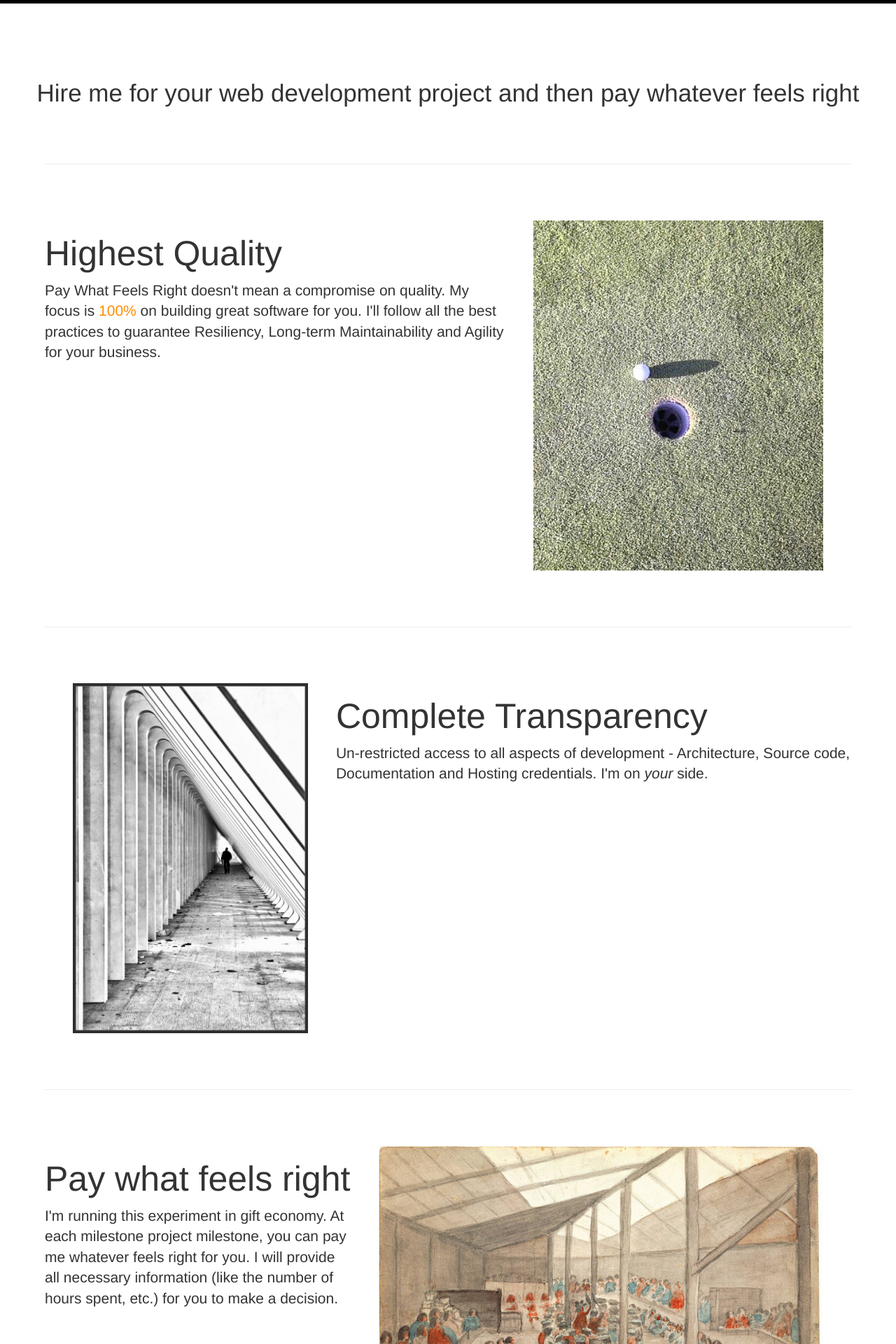
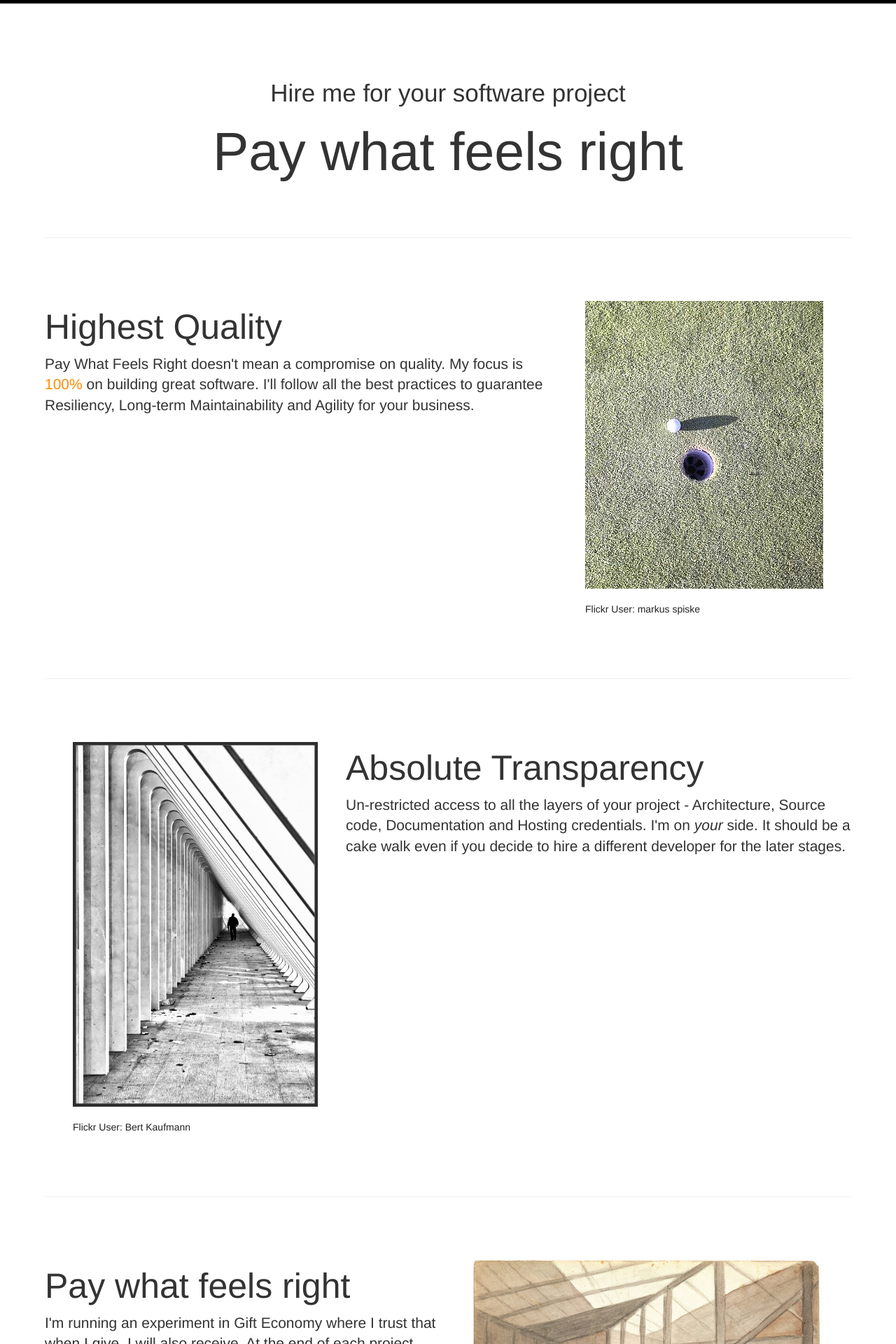
Before and after one commit to manuganji/manuganji.github.io, a Jekyll site: the page built from index.html, in a window 1280 px wide. Shown: the top 1920 px of the page at 70% size. Built offline with Jekyll 4.4.1, drawn with Linux system fonts in a browser that asks for light colours; nearby versions of some CDN libraries; a script that is not in the unit is left out; comment, search, counter and statistics services are not loaded; some of the changed text lies outside the part shown.

Commit message:
adding captions to images and share buttons

```diff
--- a/_includes/head.html
+++ b/_includes/head.html
@@ -1,5 +1,14 @@
 <meta charset="utf-8">
-<title>{% if page.title %}{{ page.title }} &#8211; {% endif %}{{ site.title }}</title>
+<title>
+    {% if page.title %}
+        {% if page.title == "Home" %}
+        Hire me for your software project! Pay what feels right
+        {% else %}
+        {{ page.title }}
+
+        {% endif %} &#8211;
+    {% endif %} {{ site.title }}
+</title>
 <meta name="description" content="{% if page.description %}{{ page.description }}{% else %}{{ site.description }}{% endif %}">
 {% if page.tags %}<meta name="keywords" content="{{ page.tags | join: ', ' }}">{% endif %}
 
--- a/_layouts/post.html
+++ b/_layouts/post.html
@@ -41,10 +41,8 @@
             <a href="https://twitter.com/intent/tweet?text={{ site.url }}{{ page.url }}" title="Share on Twitter" itemprop="Twitter"><i class="icon-twitter-sign"></i> Tweet</a></span>
         <span class="social-share-googleplus">
             <a href="https://plus.google.com/share?url={{ site.url }}{{ page.url }}" title="Share on Google Plus" itemprop="GooglePlus"><i class="icon-google-plus-sign"></i> +1</a></span>
-        <!--
-        <div class="kudos" data-amount="0" data-url="{{ site.domain_name }}{{ page.url }}"></div>
-        -->
-            <!-- /.social-share -->{% endif %}
+            <!-- /.social-share -->
+        {% endif %}
       </footer>
       <div class="entry-content" itemprop="description">
         {{ content }}
--- a/index.html
+++ b/index.html
@@ -116,17 +116,16 @@ overflow-y: hidden;
 
 }
 
-img.featurette-image {
+figure.featurette-image {
 box-sizing: border-box;
 color: #333;
 display: block;
 floatrightfont-family: "Helvetica Neue",Helvetica,Arial,sans-serif;
 font-size: 14px;
-height: 500px;
 line-height: 20px;
 margin-left: 40px;
 margin-right: 40px;
-max-width: 1140px;
+max-width: 500px;
 vertical-align: middle;
 }
 
@@ -172,14 +171,24 @@ float: right !important;
 }
 </style>
 
+<div style="width:2%;float:right;position:fixed;top:5%;right:1%">
+<span class="social-share-facebook">
+    <a href="https://www.facebook.com/sharer/sharer.php?u={{ site.url }}{{ page.url }}" title="Share on Facebook" itemprop="Facebook"><i class="icon-facebook-sign"></i></a></span>
+<span class="social-share-twitter">
+    <a href="https://twitter.com/intent/tweet?text={{ site.url }}{{ page.url }}" title="Share on Twitter" itemprop="Twitter"><i class="icon-twitter-sign"></i></a></span>
+<span class="social-share-googleplus">
+    <a href="https://plus.google.com/share?url={{ site.url }}{{ page.url }}" title="Share on Google Plus" itemprop="GooglePlus"><i class="icon-google-plus-sign"></i></a></span>
+</div>
+<!-- /.social-share -->
 
 <div>
     <!-- Full Width Image Header -->
     <header class="header-image">
         <div class="headline">
+
             <div class="container">
-                <h4>Hire me for your web development project and then pay whatever feels right</h4>
-                <!-- <h2>And then pay whatever feels right to you</h2> -->
+                <h4>Hire me for your software project</h4>
+                <h2>Pay what feels right</h2>
             </div>
         </div>
     </header>
@@ -191,35 +200,47 @@ float: right !important;
 
         <!-- First Featurette -->
         <div class="featurette">
-            <img style="" class="featurette-image img-circle img-responsive pull-right" src="/images/golf_hole.jpg">
+            <figure class="featurette-image img-circle img-responsive pull-right">
+                <img src="/images/golf_hole.jpg">
+                <figcaption><a href="https://www.flickr.com/photos/markusspiske/">Flickr User: markus spiske</a></figcaption>
+            </figure>
             <h2 class="featurette-heading">Highest Quality
             </h2>
-            <p class="lead">Pay What Feels Right doesn't mean a compromise on quality. My focus is <span style="color:darkorange;">100%</span> on building great software for you. I'll follow all the best practices to guarantee Resiliency, Long-term Maintainability and Agility for your business.</p>
+            <p class="lead">Pay What Feels Right doesn't mean a compromise on quality. My focus is <span style="color:darkorange;">100%</span> on building great software. I'll follow all the best practices to guarantee Resiliency, Long-term Maintainability and Agility for your business.</p>
         </div>
 
         <hr class="featurette-divider">
 
         <!-- Second Featurette -->
         <div class="featurette" id="services">
-            <img style="" class="featurette-image img-circle img-responsive pull-left" src="/images/transparency.jpg">
-            <h2 class="featurette-heading">Complete Transparency
+
+            <figure class="featurette-image img-circle img-responsive pull-left">
+                <img width=350 src="/images/transparency.jpg">
+                <figcaption><a href="https://www.flickr.com/photos/22746515@N02/">Flickr User: Bert Kaufmann</a></figcaption>
+            </figure>
+            <h2 class="featurette-heading">Absolute Transparency
             </h2>
-            <p class="lead">Un-restricted access to all aspects of development - Architecture, Source code, Documentation and Hosting credentials. I'm on <i>your</i> side.</p>
+            <p class="lead">Un-restricted access to all the layers of your project - Architecture, Source code, Documentation and Hosting credentials. I'm on <i>your</i> side. It should be a cake walk even if you decide to hire a different developer for the later stages.</p>
         </div>
 
         <hr class="featurette-divider">
 
         <!-- Third Featurette -->
         <div class="featurette" id="contact">
-            <img class="featurette-image img-circle img-responsive pull-right" src="/images/gift_economy.jpg">
+            <figure class="featurette-image img-circle img-responsive pull-right">
+                <img src="/images/gift_economy.jpg">
+                <figcaption>"<a href="https://commons.wikimedia.org/wiki/File:Klallam_people_at_Port_Townsend.jpg#/media/File:Klallam_people_at_Port_Townsend.jpg">Klallam people at Port Townsend</a>" by James Gilchrist Swan (1818-1900) - <a rel="nofollow" class="external text" href="http://beinecke.library.yale.edu/dl_crosscollex/brbldl/oneITEM.asp?pid=2003195&amp;iid=1013473">Duke of York House, Jenny Lind</a> at beinecke.library.yale.edu. Licensed under Public Domain via <a
+                                href="https://commons.wikimedia.org/wiki/">Wikimedia Commons</a>.</figcaption>
+            </figure>
             <h2 class="featurette-heading">Pay what feels right
                 <span class="text-muted"></span>
             </h2>
-            <p class="lead">I'm running this experiment in gift economy. At each milestone project milestone, you can pay me whatever feels right for you. I will provide all necessary information (like the number of hours spent, etc.) for you to make a decision.</p>
+            <p class="lead">I'm running an experiment in Gift Economy where I trust that when I give, I will also receive. At the end of each project milestone, you can pay me whatever feels right for <i>you</i>. I will provide all the necessary information (the hours spent, etc.) to arrive at a number.</p>
         </div>
 
         <hr class="featurette-divider">
         <!-- <h3 style="font-weight:normal;">If you have a project in mind please fill out the form below and I'll get back to you soon.</h3> -->
+
         <center><iframe src="https://docs.google.com/forms/d/1OL07Y_5TqQdef2EoGwNMRCaY7yy5yD9rT5kGsAkgk1I/viewform?embedded=true" width="760" height="800" frameborder="0" marginheight="0" marginwidth="0">Loading...</iframe></center>
     </div>
     <!-- /.container -->
```
